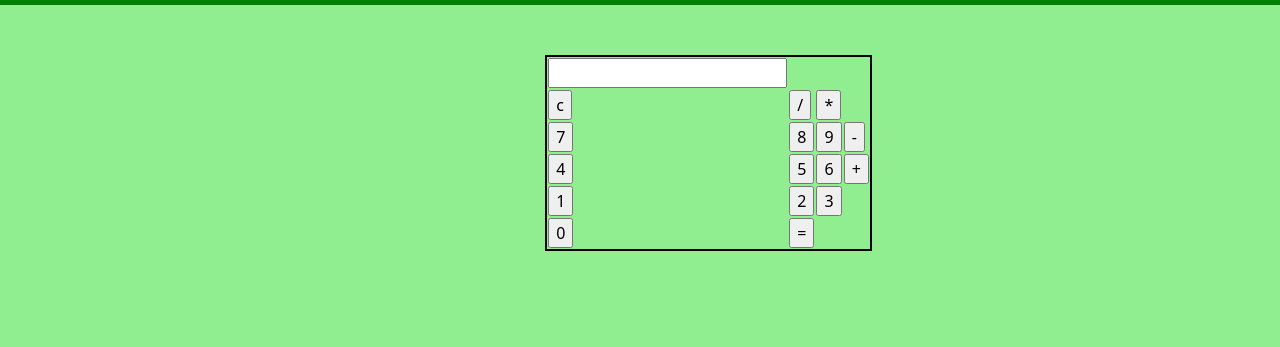
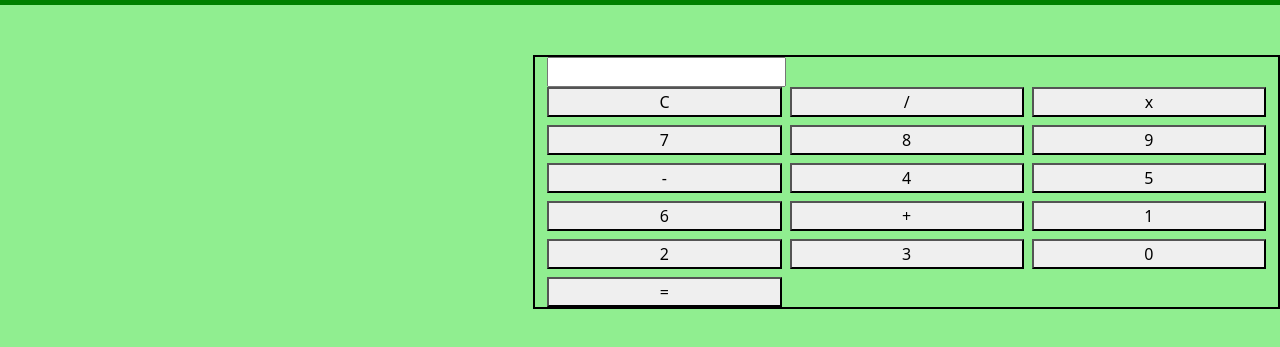
Before and after one commit to Talves21/Calculator, a plain HTML site: page index.html in a window 1280 px wide. Shown: the part 99-446 px from the top of the page. Drawn offline with Linux system fonts and the light colour scheme.

Commit message:
Restarted Project
Deleted everything from before and started new on the HTML and CSS portion

```diff
--- a/CSS/style.css
+++ b/CSS/style.css
@@ -11,3 +11,10 @@ main {
 .calculator {
     border: 2px solid black;
 }
+
+.buttons {
+    display: grid;
+    grid-template-columns: repeat(3, 1fr);
+    grid-gap: 8px;
+
+}
--- a/JS/app.js
+++ b/JS/app.js
@@ -0,0 +1,3 @@
+let input;
+let operation;
+let input2;
--- a/index.html
+++ b/index.html
@@ -14,45 +14,27 @@
 
     <main class="container-fluid" role="main">
         <section>
-            <div class="row">
+            <div class="row pt-5">
                 <div class="col-5"></div>
-                <div class="col-7 pt-5">
-                    <table class="calculator">
-                        <tr>
-                            <td><input type="text" id="result"></td>
-                        </tr>
-
-                        <tr>
-                            <td><input type="button" value="c"></td>
-                            <td><input type="button" value="/"></td>
-                            <td><input type="button" value="*"></td>
-                        </tr>
-
-                        <tr>
-                            <td><input type="button" value="7"></td>
-                            <td><input type="button" value="8"></td>
-                            <td><input type="button" value="9"></td>
-                            <td><input type="button" value="-"></td>
-                        </tr>
-
-                        <tr>
-                            <td><input type="button" value="4"></td>
-                            <td><input type="button" value="5"></td>
-                            <td><input type="button" value="6"></td>
-                            <td><input type="button" value="+"></td>
-                        </tr>
-
-                        <tr>
-                            <td><input type="button" value="1"></td>
-                            <td><input type="button" value="2"></td>
-                            <td><input type="button" value="3"></td>
-                        </tr>
-
-                        <tr>
-                            <td><input type="button" value="0"></td>
-                            <td><input type="button" value="="></td>
-                        </tr>
-                    </table>
+                <div class="col-7 calculator">
+                    <input type="text" value="" id="result">
+                    <div class="buttons">
+                        <button onclick="" class="calcButton">C</button>
+                        <button onclick="" class="calcButton">/</button>
+                        <button onclick="" class="calcButton">x</button>
+                        <button onclick="" class="calcButton">7</button>
+                        <button onclick="" class="calcButton">8</button>
+                        <button onclick="" class="calcButton">9</button>
+                        <button onclick="" class="calcButton">-</button>
+                        <button onclick="" class="calcButton">4</button>
+                        <button onclick="" class="calcButton">5</button>
+                        <button onclick="" class="calcButton">6</button>
+                        <button onclick="" class="calcButton">+</button>
+                        <button onclick="" class="calcButton">1</button>
+                        <button onclick="" class="calcButton">2</button>
+                        <button onclick="" class="calcButton">3</button>
+                        <button onclick="" class="calcButton">0</button>
+                        <button onclick="" class="calcButton">=</button>
                 </div>
             </div>
         </section>
```
